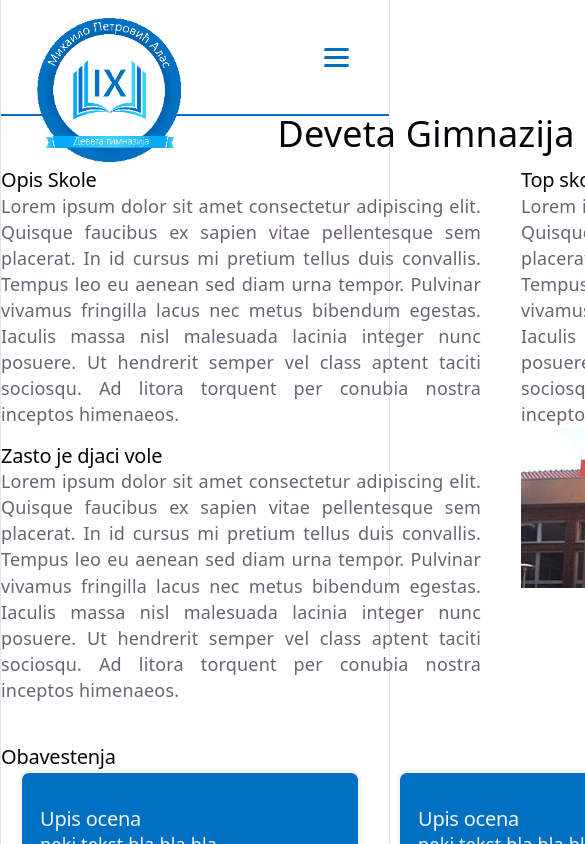
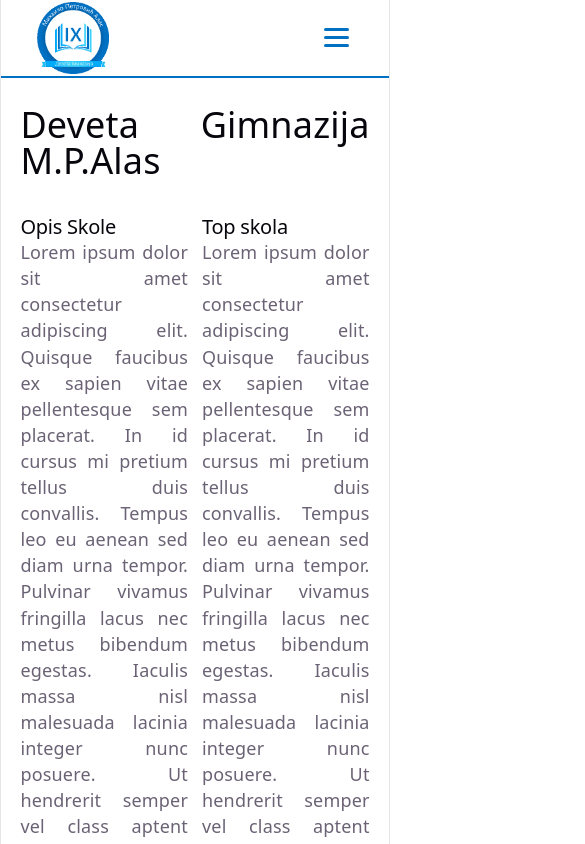
Before and after one commit to Razvojna-sekcija-devete-gimnazije/sc-front-public, a React (Vite) app: page / in a window 390 px wide. Shown: the top 844 px of the page, 585 px wide, since content can reach past the window. Built offline with nearby package versions, Linux system fonts and the light colour scheme.

Commit message:
Bugfix skaliranje i momenat prikazivanja hamburger menija
popravljeno skaliranje prozora i malo izmenjen stil kada se prikazuje burger meni (#4)

* popravljeno skaliranje prozora

* obrisan fajl viska

```diff
--- a/src/App.css
+++ b/src/App.css
@@ -1,12 +1,13 @@
 main{
     width: 1000px;
-    max-width: max-content;
+    max-width: 90%;
     margin: 0 auto;
     display: flex;
     flex-direction: column;
 }
 #glavni{
-    margin: 0 auto;
+    margin-left:  auto;
+    margin-right: auto;
 }
 /*treba namunjiti da moze lepo da radi za fon*/
 main section{
--- a/src/components/Header/Header.css
+++ b/src/components/Header/Header.css
@@ -2,7 +2,7 @@
     display: flex;
     justify-content: space-between;
     align-items: center;
-    padding: 1rem 2rem;
+    padding: .5rem 2rem;
     background-color: var(--color-bg);
     position: sticky;
     top: 0;
@@ -10,10 +10,15 @@
     border-bottom: var(--color-border) 2px solid;
 }
 
+.logo a{
+  display: inline-block;
+  vertical-align: middle;
+}
 .logo img {
+    display: block;
     height: 8rem;
     width: auto;
-    margin-bottom: -4rem;
+    margin-bottom: -3.5rem;
 }
 
 .nav-menu ul {
@@ -39,4 +44,14 @@
     .nav-menu {
         display: none;
     }
+
+    .logo img {
+        height: 4rem;
+        width: auto;
+        margin-bottom: 0;
+    }
+    .header{
+        padding: .1rem 2rem;
+        margin-bottom: .5rem;
+    }
 }
```
